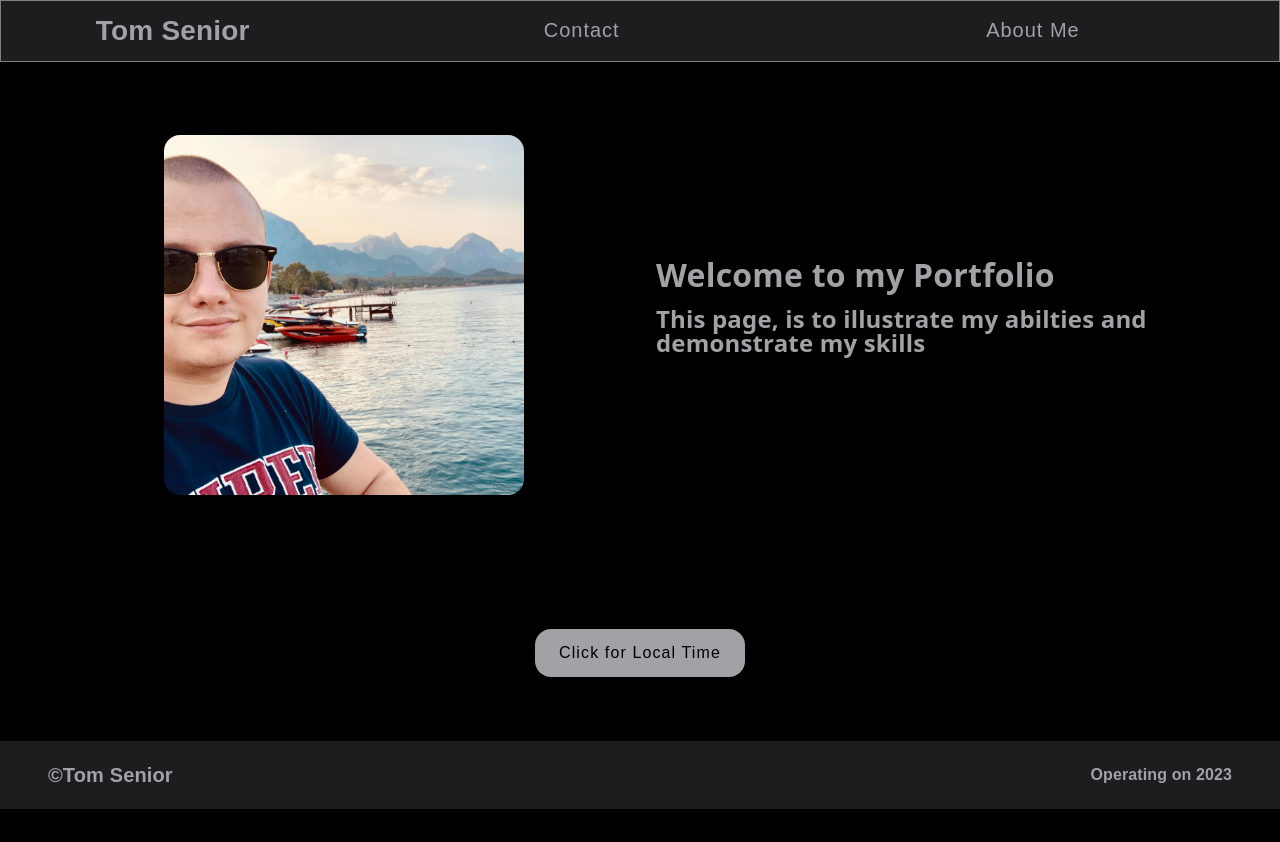
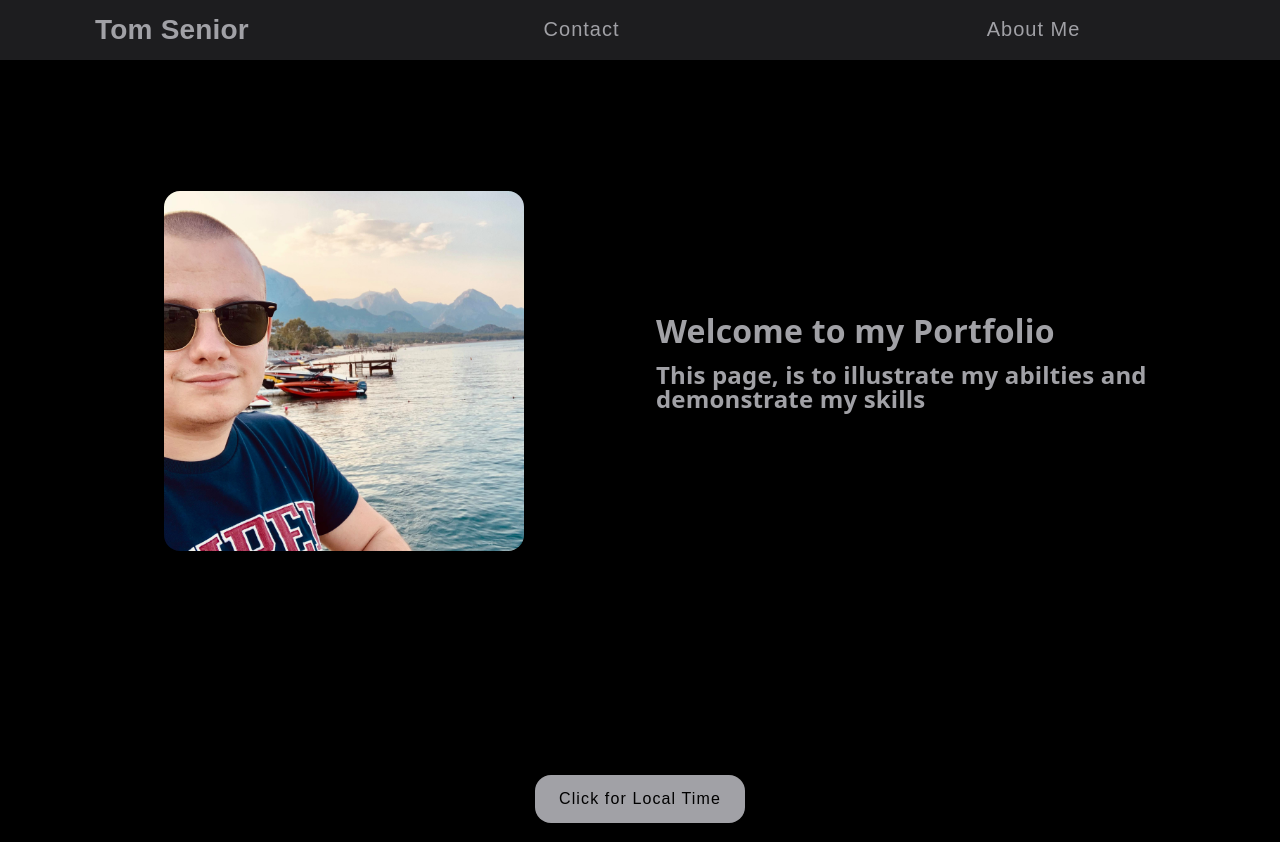
Before and after one commit to tomsenior20/My_Portfolio, a website: page index.html in a window 1280 px wide. Shown: the top 842 px of the page. Before the commit the page ends 809 px from the top, so only its background shows below. Drawn offline with nearby package versions, Linux system fonts and the light colour scheme.

Commit message:
margin added to sections

```diff
--- a/Styling/Pages_Styling/index.css
+++ b/Styling/Pages_Styling/index.css
@@ -1,7 +1,8 @@
 .firstSection{
     position: relative;
     min-width: 100%;
-    min-height: 500px;
+    min-height: 400px;
+    margin: 4rem auto;
     border-radius: 0 0 10rem 0;
     -webkit-border-radius: 0 0 10rem 0;
     -moz-border-radius: 0 0 10rem 0;
@@ -41,7 +42,7 @@
 }
 
 .secondSection{
-    margin: 10px 0 0 0;
+    margin: 2rem auto;
     padding: 3rem;
 }
 
--- a/Styling/Shared_Styling/footer.css
+++ b/Styling/Shared_Styling/footer.css
@@ -4,6 +4,8 @@ footer{
     z-index: 1;
     bottom: 0;
     width: 100%;
+    margin-top: auto;
+    z-index: 0;
 }
 
 .operatingDate, .copyrightContainer{
--- a/Styling/Shared_Styling/nav.css
+++ b/Styling/Shared_Styling/nav.css
@@ -5,7 +5,6 @@ nav{
     z-index: 1;
     justify-content: space-between;
     align-items: center;
-    border: 0.5px solid grey;
     margin: 0 0 3px 0;
 }
 
--- a/Styling/default.css
+++ b/Styling/default.css
@@ -18,6 +18,7 @@ body{
     flex-direction: column;
     position: relative;
     z-index: 0;
+    overflow: scroll;
 }
 
 
--- a/index.html
+++ b/index.html
@@ -32,7 +32,7 @@
         </div>
     </nav>
 
-    <div class="firstSection container-fluid d-flex p-5 flex-row m-auto">
+    <div class="firstSection container-fluid d-flex p-5 flex-row">
         <div class="welcomeimagecontainer col-6 p-3  d-flex justify-content-center align-items-center">
             <div class="image1  imageContainers">
                 <img class="images" src="images/me.jpeg" alt="image1">
@@ -43,7 +43,7 @@
             <p class="welcomeTitle fs-4">This page, is to illustrate my abilties and demonstrate my skills</p>
         </div>
     </div>
-    <div id="secondSection" class="secondSection container-fluid d-flex flex-row justify-content-center m-auto">
+    <div id="secondSection" class="secondSection container-fluid d-flex flex-row justify-content-center">
         <!-- Local Time Generate via JS -->
         <div id="timeContainer" class="timeButtonContainer p-3 col-6 justify-content-center align-items-center d-flex">
             <button class="timebutton py-3 px-4" id="timeButton">Click for Local Time</button>
```
